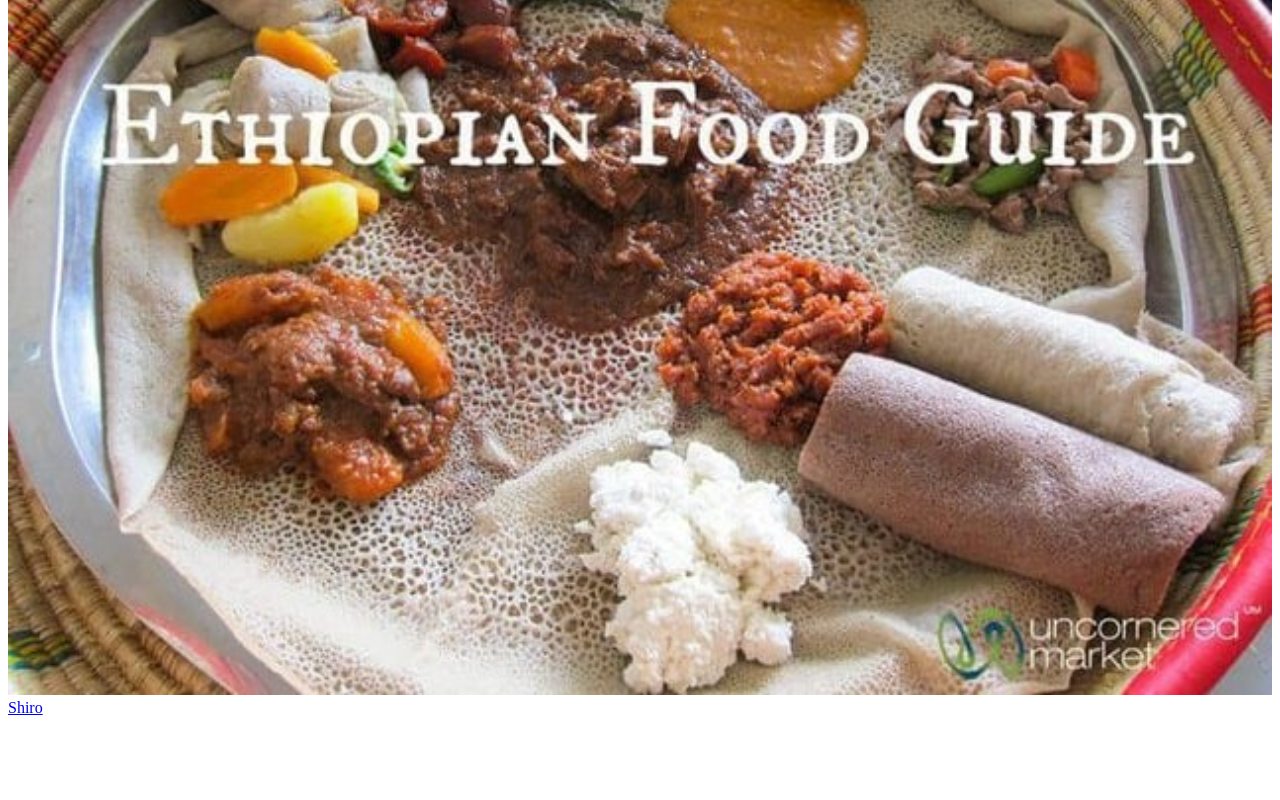
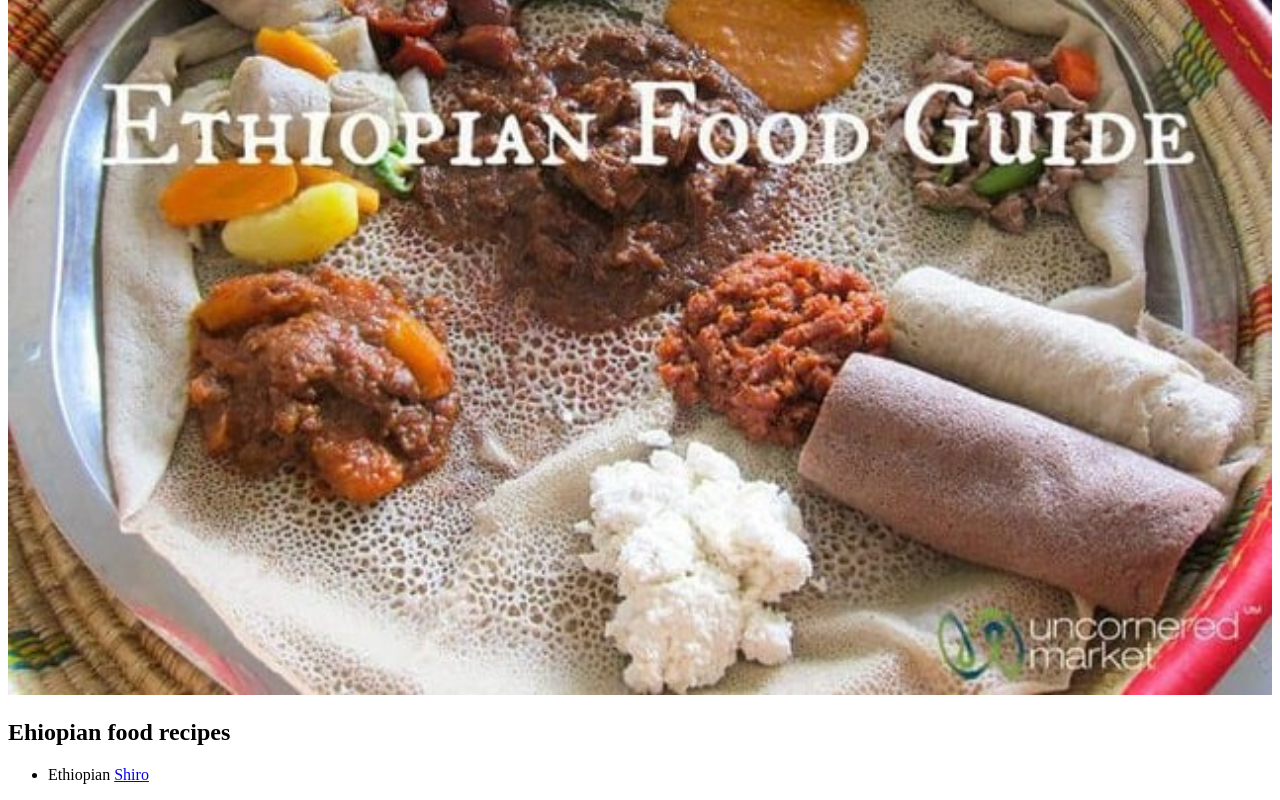
Before and after one commit to Ifaol/odin-recipes, a plain HTML site: page index.html in a window 1280 px wide. Shown: the part 334-1134 px from the top of the page. Before the commit the page ends 1059 px from the top, so only its background shows below. Drawn offline with Linux system fonts and the light colour scheme.

Commit message:
A header 2 for lists of foods and a unordered list element added on the index file

```diff
--- a/index.html
+++ b/index.html
@@ -7,6 +7,9 @@
   <body>
     <h1>Odin Recipes</h1>
     <img src="ethiopian_food.jpg" alt="Ethiopian food picture" width="100%">
-    <a href="./recipes/shiro.html" target="_blank">Shiro</a>
+    <h2>Ehiopian food recipes</h2>
+    <ul>
+      <li>Ethiopian <a href="./recipes/shiro.html" target="_blank">Shiro</a></li>
+    </ul>
   </body>
 </html>
```
